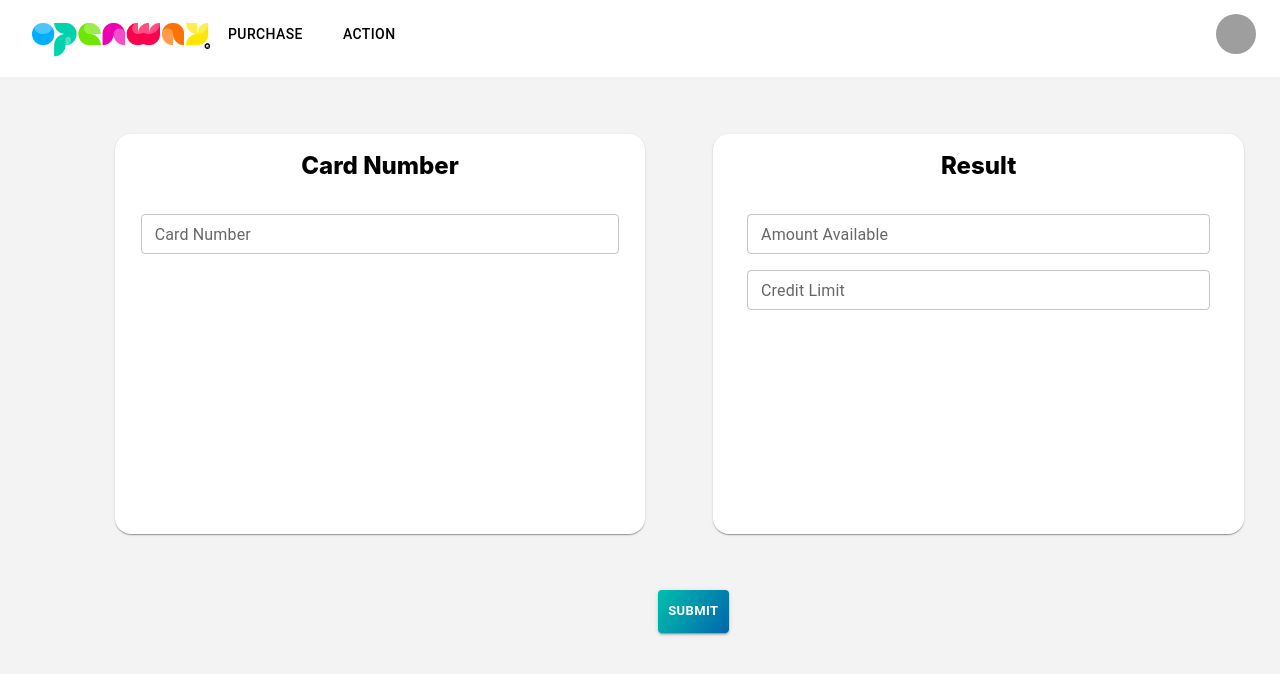
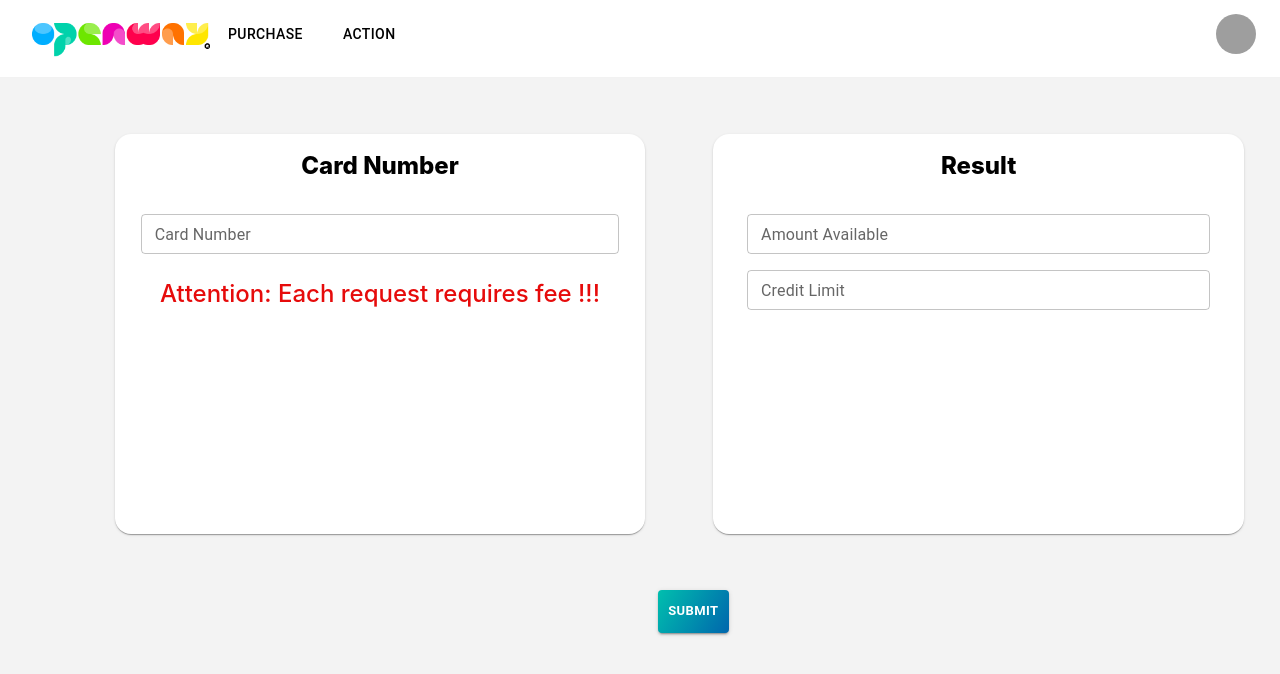
Before and after one commit to son3102k/BAB_FE, a React (Create React App) app: page /acqbalanceinquiry in a window 1280 px wide. Shown: the top 674 px of the page. Built offline with nearby package versions, Linux system fonts and the light colour scheme; grey boxes are pictures that could not be loaded.

Commit message:
add alert for fun

```diff
--- a/src/components/BalanceInquiryForm.js
+++ b/src/components/BalanceInquiryForm.js
@@ -120,6 +120,14 @@ export default function BalanceInquiryForm({ font }) {
                                 defaultValue={cardNumber.current.value}
                                 autoComplete="off"
                             />
+                            <Typography component="h1" variant="h5" fontWeight="500"
+                                        fontFamily={font.typography.fontFamily} color="#e60b0b"
+                                        sx={{
+                                            m: 1,
+                                            mb: 3,
+                                        }}>
+                                Attention: Each request requires fee !!!
+                            </Typography>
                         </Item>
                     </Grid>
                     <Grid item xs={6}>
```
